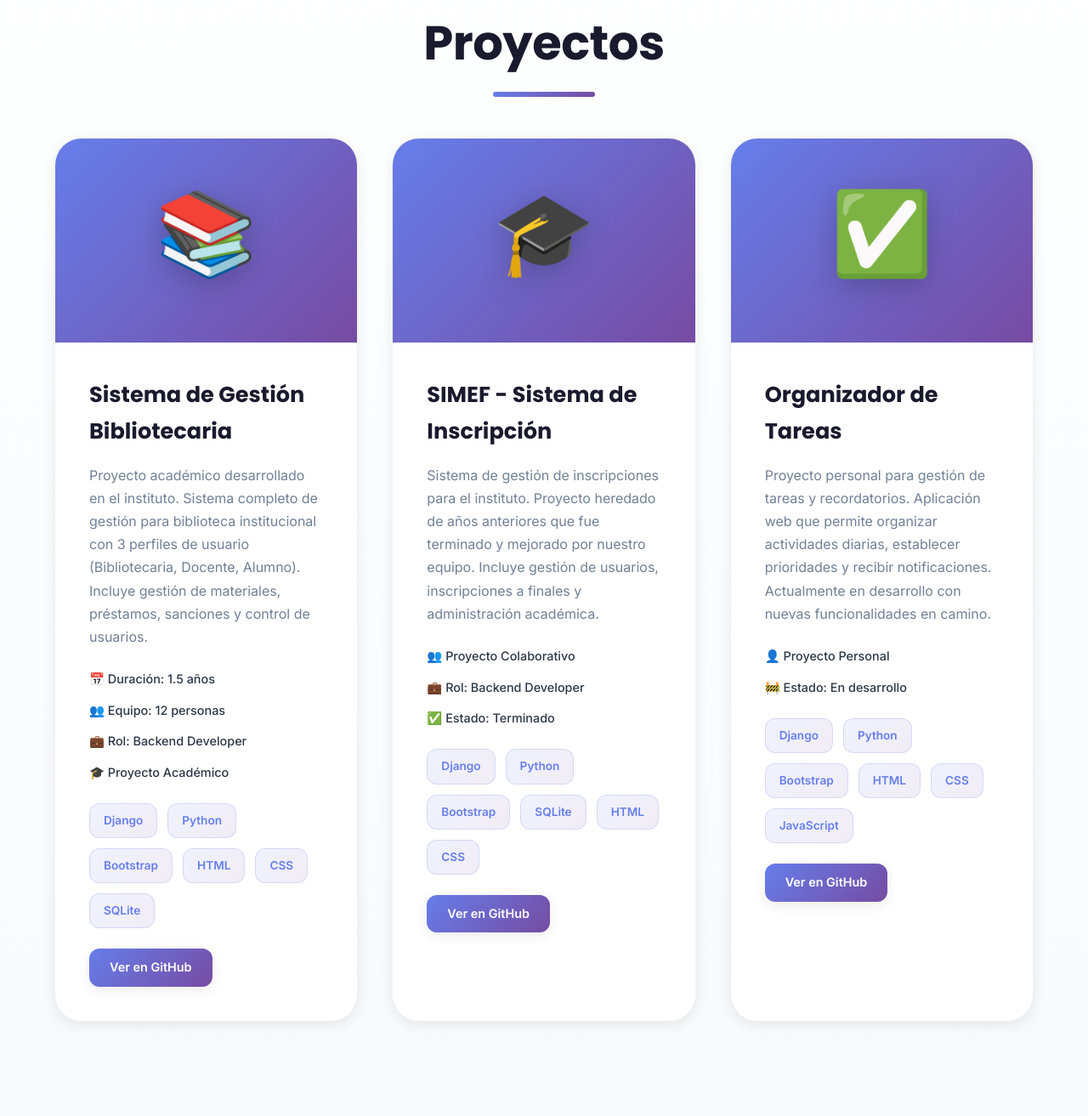
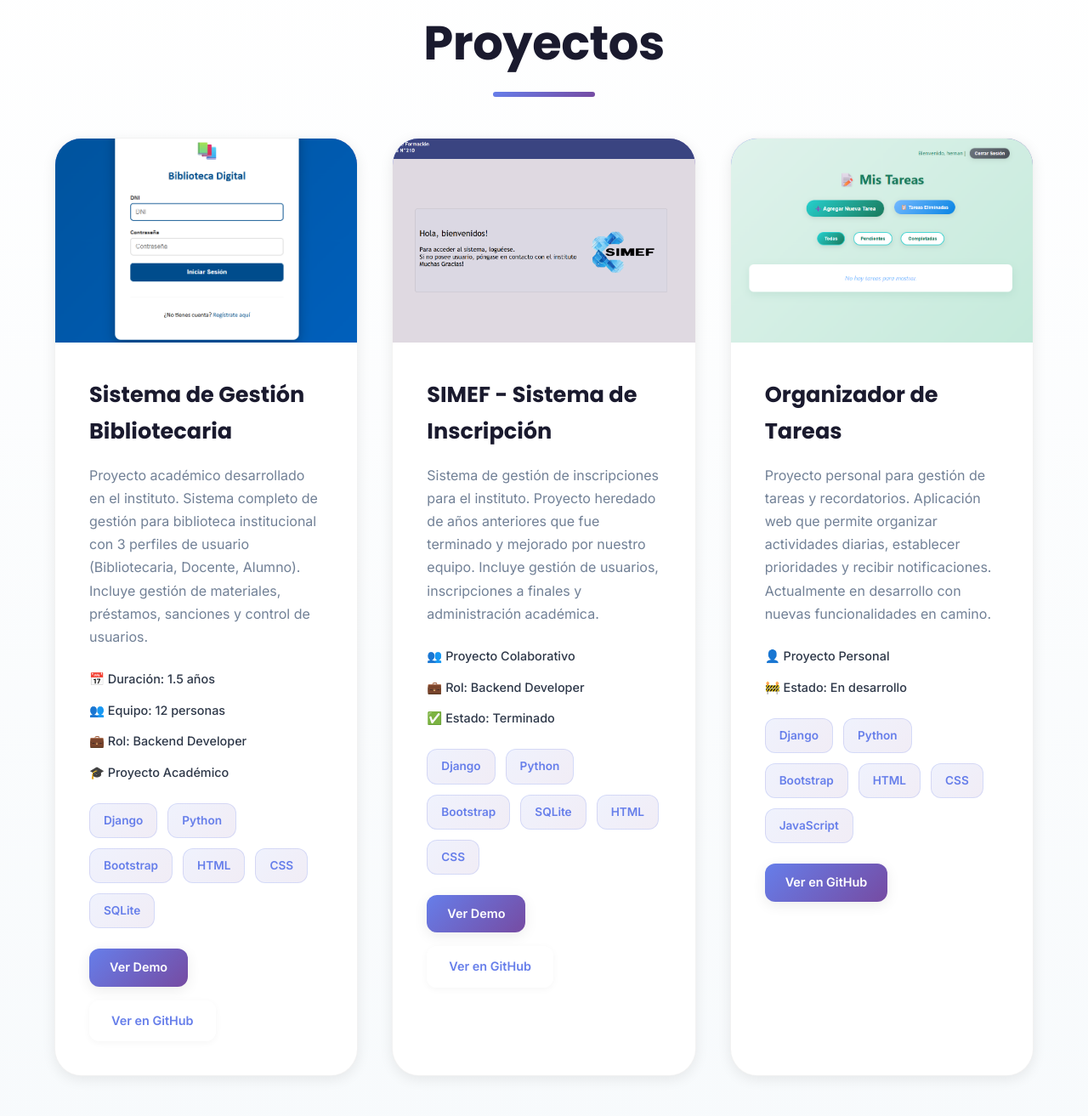
Before and after one commit to Hernan-Marino/Hernan-Marino.github.io, a plain HTML site: page index.html in a window 1280 px wide. Shown: the part 3003-4316 px from the top of the page at 85% size. Drawn offline with Linux system fonts and the light colour scheme.

Commit message:
Agregar imagenes de proyectos y links de vercel de nuevo

```diff
--- a/css/style.css
+++ b/css/style.css
@@ -603,12 +603,19 @@ section {
     overflow: hidden;
 }
 
+.proyecto-image img {
+    width: 100%;
+    height: 100%;
+    object-fit: cover;
+}
+
 .proyecto-image::before {
     content: '';
     position: absolute;
     inset: 0;
     background: linear-gradient(45deg, transparent 30%, rgba(255,255,255,0.1) 50%, transparent 70%);
     animation: shine 3s infinite;
+    z-index: 1;
 }
 
 @keyframes shine {
@@ -689,6 +696,7 @@ section {
 .proyecto-links {
     display: flex;
     gap: 1rem;
+    flex-wrap: wrap;
 }
 
 /* ================================
@@ -997,6 +1005,14 @@ section {
     .navbar .container {
         padding: 12px 20px;
     }
+
+    .proyecto-links {
+        flex-direction: column;
+    }
+
+    .proyecto-links .btn {
+        width: 100%;
+    }
 }
 
 /* ================================
--- a/index.html
+++ b/index.html
@@ -152,7 +152,7 @@
                 <!-- Proyecto 1: Sistema de Gestión Bibliotecaria -->
                 <div class="proyecto-card">
                     <div class="proyecto-image">
-                        <div class="proyecto-placeholder">📚</div>
+                        <img src="images/biblioteca.png" alt="Sistema de Gestión Bibliotecaria">
                     </div>
                     <div class="proyecto-content">
                         <h3>Sistema de Gestión Bibliotecaria</h3>
@@ -176,7 +176,8 @@
                             <span class="tag">SQLite</span>
                         </div>
                         <div class="proyecto-links">
-                            <a href="https://github.com/Hernan-Marino/biblioteca-digital" target="_blank" class="btn btn-small btn-primary">Ver en GitHub</a>
+                            <a href="https://biblioteca-210-insti.vercel.app/" target="_blank" class="btn btn-small btn-primary">Ver Demo</a>
+                            <a href="https://github.com/Hernan-Marino/biblioteca-digital" target="_blank" class="btn btn-small btn-secondary">Ver en GitHub</a>
                         </div>
                     </div>
                 </div>
@@ -184,7 +185,7 @@
                 <!-- Proyecto 2: SIMEF-Back -->
                 <div class="proyecto-card">
                     <div class="proyecto-image">
-                        <div class="proyecto-placeholder">🎓</div>
+                        <img src="images/simef.png" alt="SIMEF - Sistema de Inscripción">
                     </div>
                     <div class="proyecto-content">
                         <h3>SIMEF - Sistema de Inscripción</h3>
@@ -207,7 +208,8 @@
                             <span class="tag">CSS</span>
                         </div>
                         <div class="proyecto-links">
-                            <a href="https://github.com/Hernan-Marino/SIMEF-Back" target="_blank" class="btn btn-small btn-primary">Ver en GitHub</a>
+                            <a href="https://simef-back-ynfm.vercel.app/" target="_blank" class="btn btn-small btn-primary">Ver Demo</a>
+                            <a href="https://github.com/Hernan-Marino/SIMEF-Back" target="_blank" class="btn btn-small btn-secondary">Ver en GitHub</a>
                         </div>
                     </div>
                 </div>
@@ -215,7 +217,7 @@
                 <!-- Proyecto 3: Organizador de Tareas -->
                 <div class="proyecto-card">
                     <div class="proyecto-image">
-                        <div class="proyecto-placeholder">✅</div>
+                        <img src="images/organizador.png" alt="Organizador de Tareas">
                     </div>
                     <div class="proyecto-content">
                         <h3>Organizador de Tareas</h3>
```
